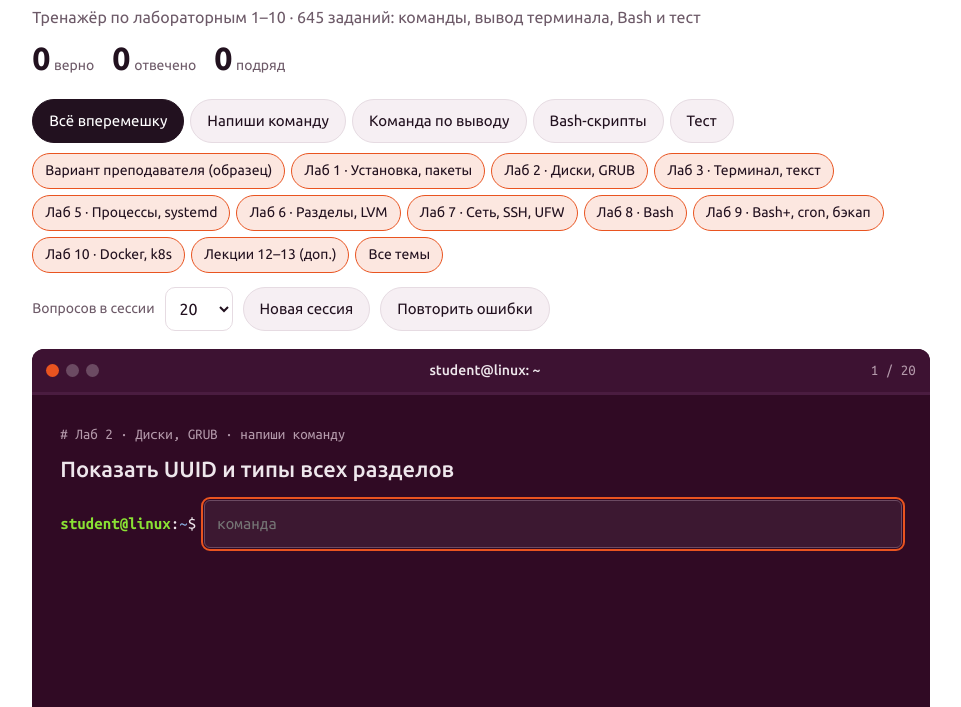
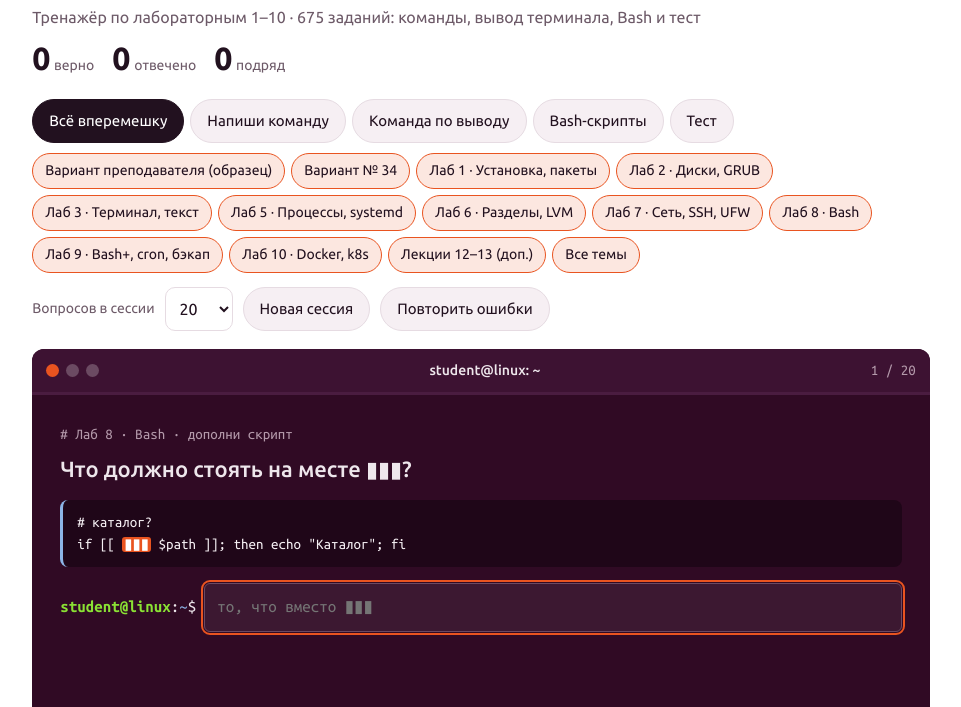
Before and after one commit to sowawar/linux-trainer, a plain HTML site: page index.html in a window 1280 px wide. Shown: the part 93-800 px from the top of the page, without its empty margins (159-1120 px from the left). Drawn offline with Linux system fonts and the light colour scheme.

Commit message:
Добавлен вариант № 34
Co-Authored-By: Claude Opus 5.5 <noreply@anthropic.com>
Claude-Session: https://claude.ai/code/session_01GFMUR4gRA9nwRvzJ2DLGQe

```diff
--- a/index.html
+++ b/index.html
@@ -169,7 +169,7 @@ details p,details li{color:var(--mut);max-width:70ch}
 <script>
 {
 /*DATA*/
-const T={var:'Вариант преподавателя (образец)',l1:'Лаб 1 · Установка, пакеты',l2:'Лаб 2 · Диски, GRUB',l3:'Лаб 3 · Терминал, текст',l5:'Лаб 5 · Процессы, systemd',l6:'Лаб 6 · Разделы, LVM',l7:'Лаб 7 · Сеть, SSH, UFW',l8:'Лаб 8 · Bash',l9:'Лаб 9 · Bash+, cron, бэкап',l10:'Лаб 10 · Docker, k8s',lec:'Лекции 12–13 (доп.)'};
+const T={var:'Вариант преподавателя (образец)',v34:'Вариант № 34',l1:'Лаб 1 · Установка, пакеты',l2:'Лаб 2 · Диски, GRUB',l3:'Лаб 3 · Терминал, текст',l5:'Лаб 5 · Процессы, systemd',l6:'Лаб 6 · Разделы, LVM',l7:'Лаб 7 · Сеть, SSH, UFW',l8:'Лаб 8 · Bash',l9:'Лаб 9 · Bash+, cron, бэкап',l10:'Лаб 10 · Docker, k8s',lec:'Лекции 12–13 (доп.)'};
 const sv=(v,n)=>new RegExp('^systemctl '+v+' '+n+'(\\.service)?$');
 const kn=r=>new RegExp('^kubectl (?:(?:-n |--namespace[ =])lab10 '+r+'|'+r+' (?:-n |--namespace[ =])lab10)$');
 
@@ -262,6 +262,36 @@ const MC=[
 ];
 
 const CMD=[
+['v34','01. Покажите содержимое конфигурации монтирования.','cat /etc/fstab',['less /etc/fstab'],'Постоянная конфигурация монтирования — /etc/fstab.'],
+['v34','02. Покажите службы с ошибками.','systemctl --failed',['systemctl list-units --failed','systemctl list-units --state=failed','systemctl --state=failed'],''],
+['v34','03. Выведите значение переменной USER.','echo $USER',['echo "$USER"','printf "%s\\n" "$USER"'],'','student'],
+['v34','04. Проверьте доступность localhost двумя пакетами.','ping -c 2 localhost',['ping -c2 localhost','ping -c 2 127.0.0.1','ping -c2 127.0.0.1'],''],
+['v34','05. Проверьте синтаксис hello.sh.','bash -n hello.sh',[],'-n — проверка без запуска.'],
+['v34','06. Покажите таблицу соседей.','ip neigh',['ip n','ip neighbor','ip neighbour','ip neigh show'],''],
+['v34','07. Выведите список файлов и отберите строки с .txt.','ls | grep "\\.txt"',['ls | grep txt','ls | grep .txt','ls | grep "txt"','ls | grep ".txt"','ls -l | grep txt','ls -l | grep "\\.txt"','ls | grep "\\.txt$"'],'Точка в grep — любой символ; \\. — именно точка.'],
+['v34','08. Покажите последние 5 входов пользователей.','last -n 5',['last -5','last | head -n 5','last | head -5'],'last читает /var/log/wtmp.'],
+['v34','09. Создайте файл a.txt и только при успехе покажите его свойства.','touch a.txt && ls -l a.txt',['touch a.txt && stat a.txt','touch a.txt && ls -la a.txt','touch a.txt && file a.txt'],'&& — только при успехе.'],
+['v34','10. Покажите метаданные note.txt.','stat note.txt',[],''],
+['v34','11. Выведите процессы и отберите строки с bash.','ps aux | grep bash',['ps -ef | grep bash','ps -e | grep bash','ps ax | grep bash','ps aux | grep "bash"','ps -ef | grep "bash"'],'pgrep -a bash делает похожее, но задание — про конвейер.'],
+['v34','12. Создайте каталог test и только при успехе перейдите в него.','mkdir test && cd test',['mkdir -p test && cd test'],''],
+['v34','13. Запустите ожидание 20 секунд в фоне.','sleep 20 &',['sleep 20s &'],''],
+['v34','14. Покажите идентификаторы пользователя.','id',['id $USER','id -u'],''],
+['v34','15. Покажите число байтов файла note.txt.','wc -c note.txt',['wc -c < note.txt','stat -c %s note.txt','stat -c "%s" note.txt','cat note.txt | wc -c','du -b note.txt'],'-c — байты (chars), -l — строки, -w — слова.'],
+['v34','16. Покажите использование оперативной памяти.','free -h',['free','free -m'],''],
+['v34','17. Подсчитайте строки в note.txt.','wc -l note.txt',['wc -l < note.txt','cat note.txt | wc -l'],''],
+['v34','18. Попробуйте перейти в каталог no_dir; при ошибке выведите «Нет каталога».','cd no_dir || echo "Нет каталога"',[/^cd no_dir( 2>\/dev\/null)? \|\| echo "?Нет каталога"?$/],'|| — только при ошибке.'],
+['v34','19. Покажите нумерованные правила UFW.','ufw status numbered',[],''],
+['v34','20. Назначьте файлу note.txt права 644.','chmod 644 note.txt',['chmod u=rw,go=r note.txt','chmod u=rw,g=r,o=r note.txt'],'6 = rw-, 4 = r--.'],
+['v34','21. Покажите переменные окружения.','env',['printenv','export -p'],''],
+['v34','22. Покажите слушающие TCP-порты.','ss -lnt',[/^ss -(?=[lnt]{3}$)(?!.*(.).*\1)[lnt]+$/,/^ss -(?=[lntp]{4}$)(?!.*(.).*\1)[lntp]+$/,'ss -lt','ss -tl','netstat -lnt','netstat -tln'],'-l слушающие, -n числа, -t TCP.'],
+['v34','23. Покажите текущие монтирования.','findmnt',['mount','cat /proc/mounts','findmnt -l'],'Текущее состояние, а не fstab.'],
+['v34','24. Переименуйте old.txt в new.txt.','mv old.txt new.txt',[],''],
+['v34','25. Попробуйте перейти в каталог unknown; при ошибке выведите «Ошибка».','cd unknown || echo "Ошибка"',[/^cd unknown( 2>\/dev\/null)? \|\| echo "?Ошибка"?$/],''],
+['v34','26. Выведите процессы текущего пользователя.','ps -u $USER',['ps -u "$USER"','ps -U $USER','ps -fu $USER','ps ux','ps x'],''],
+['v34','27. Запустите ожидание 15 секунд в фоне.','sleep 15 &',['sleep 15s &'],''],
+['v34','28. Покажите правила UFW.','ufw status',['ufw status verbose'],''],
+['v34','29. Выведите сведения об активных сеансах.','who',['w','who -a','loginctl list-sessions'],''],
+['v34','30. Выведите содержимое note.txt.','cat note.txt',[],''],
 ['var','01. Покажите текущий каталог в терминале.','pwd',[],'','/home/student'],
 ['var','02. Выведите только имя текущего пользователя.','whoami',['id -un','echo $USER','echo "$USER"'],'','student'],
 ['var','03. Покажите список файлов каталога /tmp в подробном формате.','ls -l /tmp',['ls -l /tmp/','ls -la /tmp','ls -al /tmp','ls -lh /tmp','ls -lah /tmp','ls -alh /tmp'],'-l — long, подробный формат.'],
--- a/sw.js
+++ b/sw.js
@@ -1,4 +1,4 @@
-const CACHE='linux-trainer-v2';
+const CACHE='linux-trainer-v3';
 const FILES=['./','./index.html','./manifest.webmanifest','./icon-192.png','./icon-512.png'];
 self.addEventListener('install',e=>{e.waitUntil(caches.open(CACHE).then(c=>c.addAll(FILES)));self.skipWaiting();});
 self.addEventListener('activate',e=>{e.waitUntil(caches.keys().then(ks=>Promise.all(ks.filter(k=>k!==CACHE).map(k=>caches.delete(k)))));self.clients.claim();});
```
